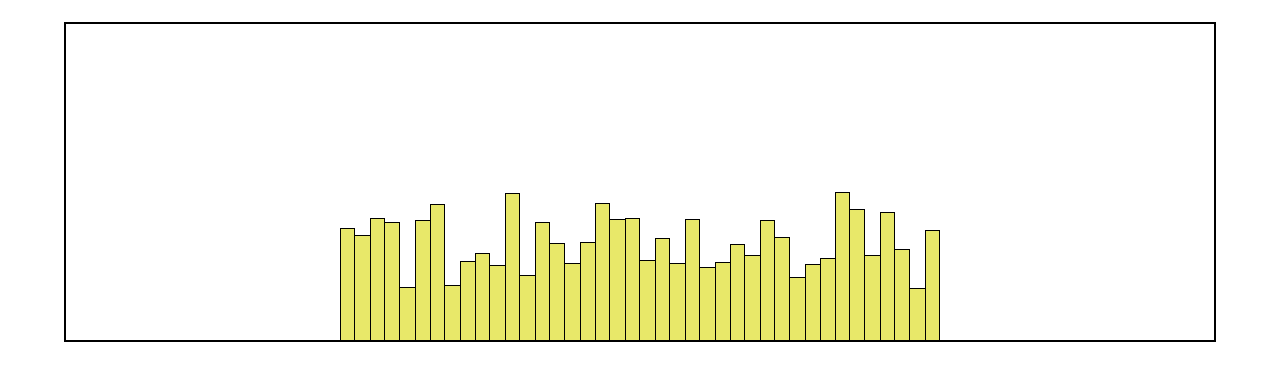
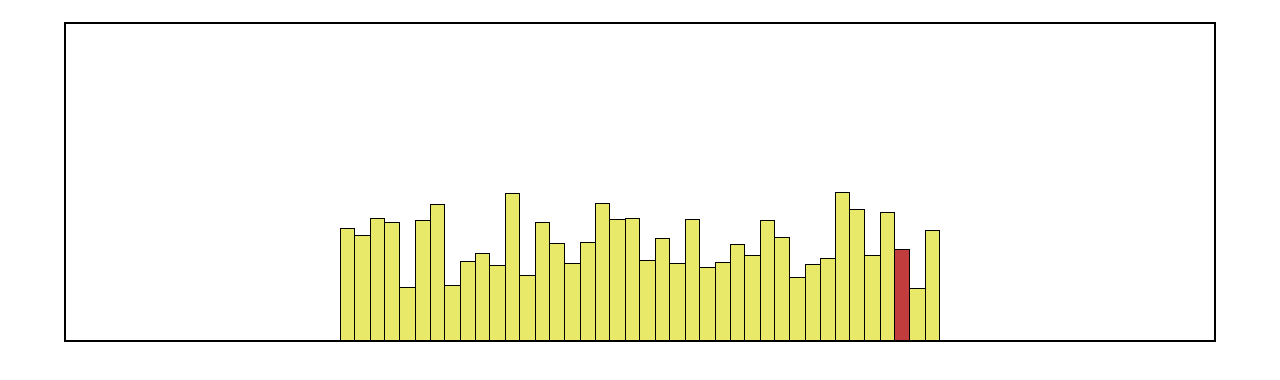
Before and after one commit to iamsarthakkr/sorting-project, a React (Create React App) app: page / in a window 1280 px wide. Shown: the top 380 px of the page. Built offline with nearby package versions, Linux system fonts and the light colour scheme.

Commit message:
add list iteration

```diff
--- a/src/features/App/AppContextProvider.tsx
+++ b/src/features/App/AppContextProvider.tsx
@@ -1,7 +1,7 @@
 import React from "react";
-import { AppContext, AppContextActions } from "./context";
+import { AppContext, AppContextActions, IListState } from "./context";
 import { IAppContext, IAppContextActions } from "./context";
-import { IList } from "../../types";
+import { Callback1, IList } from "../../types";
 import { initList } from "../../Utils";
 
 interface IProps {
@@ -10,15 +10,30 @@ interface IProps {
 
 export const AppContextProvider: React.FC<IProps> = (props) => {
    const [list, setList] = React.useState<IList>(initList(40));
+   const [listState, setListState] = React.useState<IListState>({
+      iteratingIndex: -1,
+   });
+
+   const updateIteratingIndex: Callback1<number> = (index) => {
+      setListState((prev) => {
+         return {
+            ...prev,
+            iteratingIndex: index,
+         };
+      });
+   };
 
    const context: IAppContext = React.useMemo(() => {
       return {
          list,
+         listState,
       };
-   }, [list]);
+   }, [list, listState]);
 
    const contextActions: IAppContextActions = React.useMemo(() => {
-      return {};
+      return {
+         updateIteratingIndex,
+      };
    }, []);
 
    return (
--- a/src/features/List/List.tsx
+++ b/src/features/List/List.tsx
@@ -1,6 +1,6 @@
 import React from "react";
 import styled from "styled-components";
-import { useAppContext } from "../App/useAppContext";
+import { useAppContext, useAppContextActions } from "../App/useAppContext";
 import { ListItem } from "./ListItem";
 
 const Container = styled.div`
@@ -15,7 +15,18 @@ const Container = styled.div`
 
 export const List = () => {
    const context = useAppContext();
-   const { list } = context;
+   const { updateIteratingIndex } = useAppContextActions();
+   const { list, listState } = context;
+
+   React.useEffect(() => {
+      setTimeout(() => {
+         const newIndex =
+            listState.iteratingIndex === list.length
+               ? 0
+               : listState.iteratingIndex + 1;
+         updateIteratingIndex(newIndex);
+      }, 100);
+   }, [list, listState.iteratingIndex, updateIteratingIndex]);
 
    return (
       <Container>
--- a/src/features/List/ListItem.tsx
+++ b/src/features/List/ListItem.tsx
@@ -2,7 +2,7 @@ import styled from "styled-components";
 import { ICell } from "../../types";
 import { useAppContext } from "../App/useAppContext";
 
-const Container = styled.div<{
+const Item = styled.div<{
    height: number;
    $leftBorder: boolean;
    $rightBorder: boolean;
@@ -12,7 +12,14 @@ const Container = styled.div<{
    border-top: 1px solid black;
    border-left: ${(props) => (props.$leftBorder ? "1px solid black" : 0)};
    border-right: ${(props) => (props.$rightBorder ? "1px solid black" : 0)};
-   background-color: #e8e869;
+
+   &.cell {
+      background-color: var(--cell-color);
+   }
+
+   &.cell-iterating {
+      background-color: var(--cell-color-iterating);
+   }
 `;
 
 type IListItem = {
@@ -21,7 +28,7 @@ type IListItem = {
 
 export const ListItem = (props: IListItem) => {
    const context = useAppContext();
-   const { list } = context;
+   const { list, listState } = context;
 
    const { element } = props;
    const { index, value } = element;
@@ -29,7 +36,14 @@ export const ListItem = (props: IListItem) => {
    const hasLeft = index === 0 || list[index].value >= list[index - 1].value;
    const hasRight =
       index === list.length - 1 || list[index].value > list[index + 1].value;
+   const iterating = listState.iteratingIndex === index;
+   const cellClass = iterating ? "cell-iterating" : "cell";
    return (
-      <Container height={value} $leftBorder={hasLeft} $rightBorder={hasRight} />
+      <Item
+         className={cellClass}
+         height={value}
+         $leftBorder={hasLeft}
+         $rightBorder={hasRight}
+      />
    );
 };
--- a/src/index.css
+++ b/src/index.css
@@ -1,3 +1,8 @@
+:root {
+   --cell-color: #e8e869;
+   --cell-color-iterating: #c13c3c;
+}
+
 *,
 *::before,
 *::after {
--- /dev/null
+++ b/src/types/common.ts
@@ -0,0 +1,5 @@
+export type Callback = () => void;
+export type Callback1<T> = (Arg: T) => void;
+
+export type Action = Callback;
+export type Action1<T> = Callback1<T>;
--- a/src/types/index.ts
+++ b/src/types/index.ts
@@ -1 +1,2 @@
 export * from "./IList";
+export * from "./common";
```
Also changed, not shown: src/features/App/context.tsx (+9 -2 lines).
